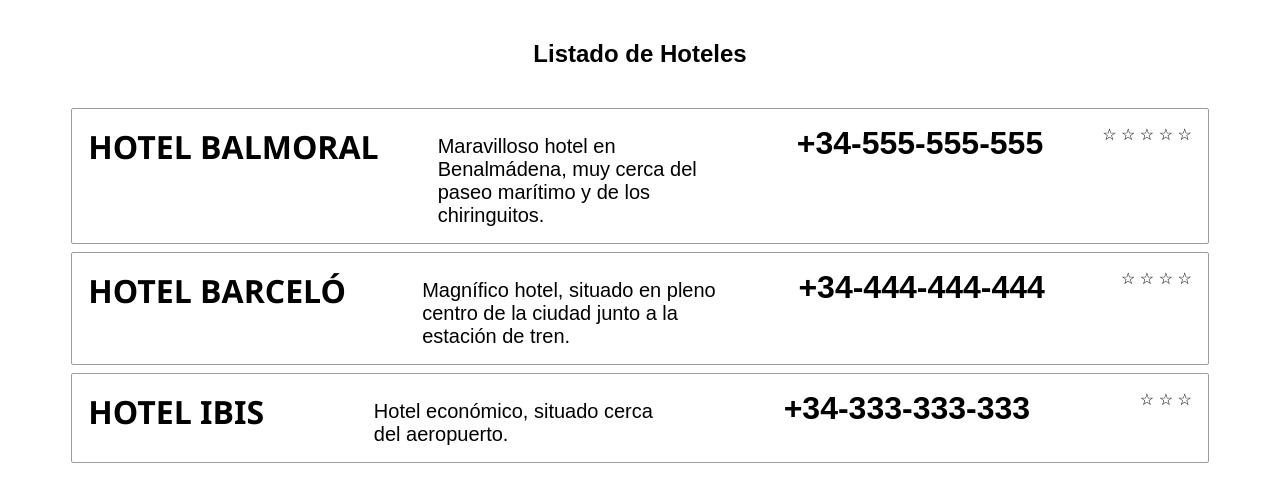
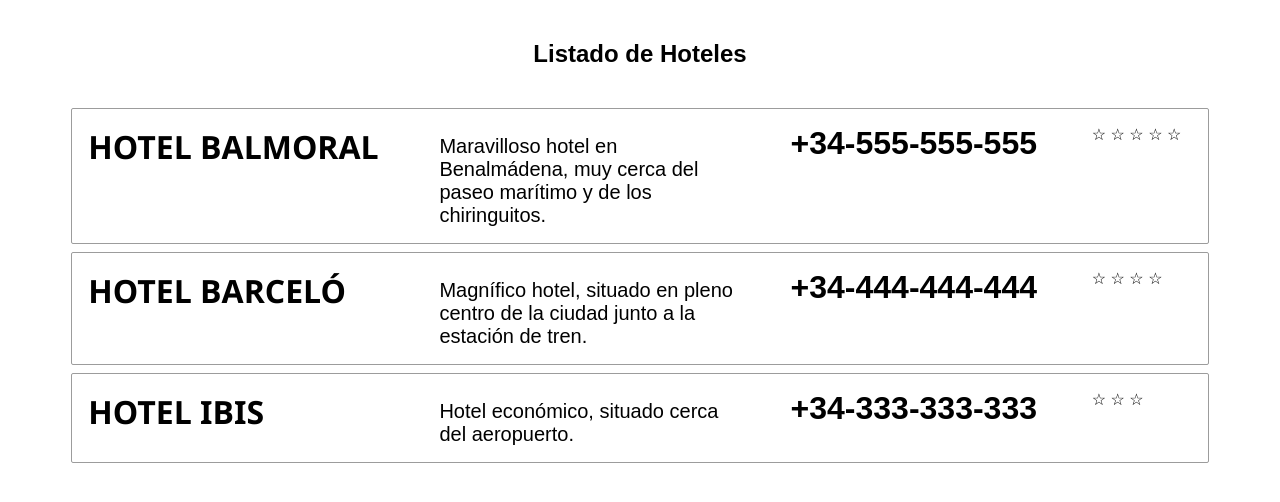
Before and after one commit to ManuelGarciaGallego/lemoncode-bootcamp-javascript-continuo-modulo-0, a plain HTML site: page laboratory-hotels/index.html in a window 1280 px wide. Drawn offline with Linux system fonts and the light colour scheme.

Commit message:
flex-grow

```diff
--- a/laboratory-hotels/site.css
+++ b/laboratory-hotels/site.css
@@ -18,12 +18,13 @@ body {
   border: 1px solid #9c9c9c;
   display: flex;
   justify-content: space-between;
-  /* añadido al introducir otros hoteles */
   margin-bottom: 8px;
 }
 
 .hotel-name-container {
+  display: flex;
   max-width: 300px;
+  flex-grow: 1;
 }
 
 .hotel-name {
@@ -36,6 +37,8 @@ body {
 .hotel-description-container {
   padding-top: 10px;
   max-width: 300px;
+
+  flex-grow: 1;
 }
 
 .hotel-description {
@@ -45,6 +48,7 @@ body {
 
 .hotel-telephone-container {
   max-width: 250px;
+  flex-grow: 1;
 }
 
 .hotel-telephone {
@@ -54,5 +58,5 @@ body {
 }
 
 .stars {
-  max-width: 100px;
+  width: 100px;
 }
```
